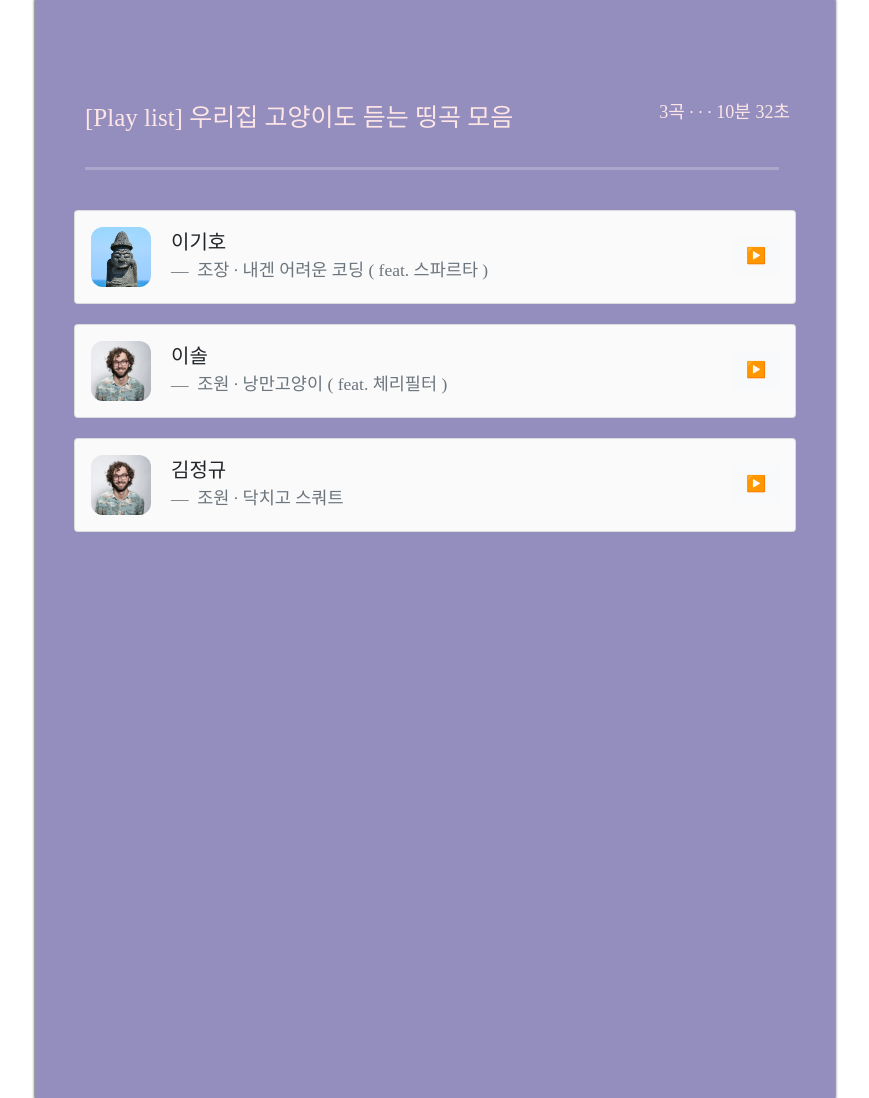
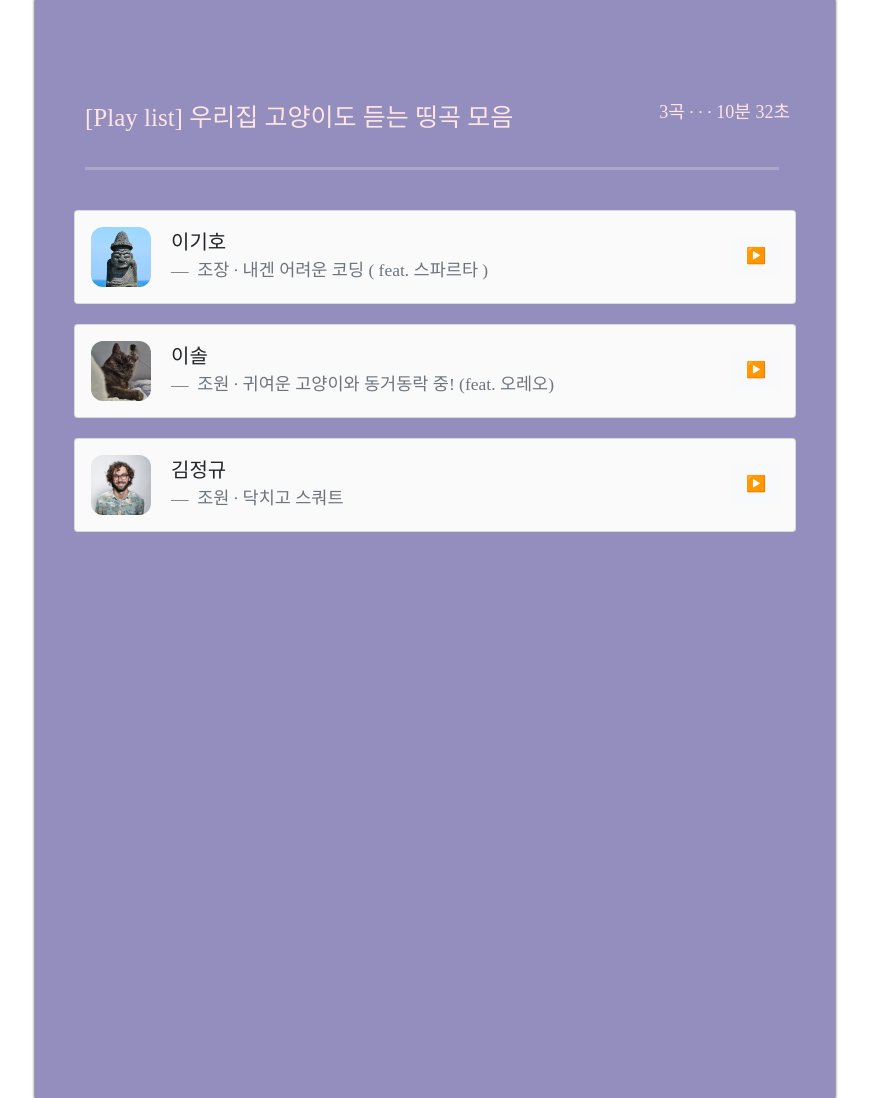
Before and after one commit to gihohoho/mini_project, a Flask app: page / in a window 1280 px wide. Shown: the part 101-1199 px from the top of the page, without its empty margins (205-1074 px from the left). Run offline with Flask 3, Linux system fonts and the light colour scheme.

Commit message:
내용 수정

```diff
--- a/app.py
+++ b/app.py
@@ -56,7 +56,6 @@ def ho_ud_post():
 @app.route('/index_ho', methods=['GET'])
 def read_ho():
     info = list(db.team_ho.find({}, {'_id': False}))
-    print(info)
     return jsonify({'info_ho': info})
 
 
--- a/templates/index_list.html
+++ b/templates/index_list.html
@@ -136,10 +136,10 @@
                     <blockquote class="blockquote mb-0">
                         <button type="button" onclick="window.location.href='/index_이솔.html'"
                             class="btn btn-light">▶️</button>
-                        <img src="../static/images/Jack.png" class="user-icon">
+                        <img src="../static/images/oreo3.jpeg" class="user-icon">
                         <!-- 이미지1:1 비율로 올리기 -->
                         <p>이솔</p>
-                        <footer class="blockquote-footer"> 조원 ∙ 낭만고양이 ( feat. 체리필터 )</footer>
+                        <footer class="blockquote-footer"> 조원 ∙ 귀여운 고양이와 동거동락 중! (feat. 오레오)</footer>
                     </blockquote>
                 </div>
             </div>
```
Also changed, not shown: static/images/oreo3.jpeg (added).
